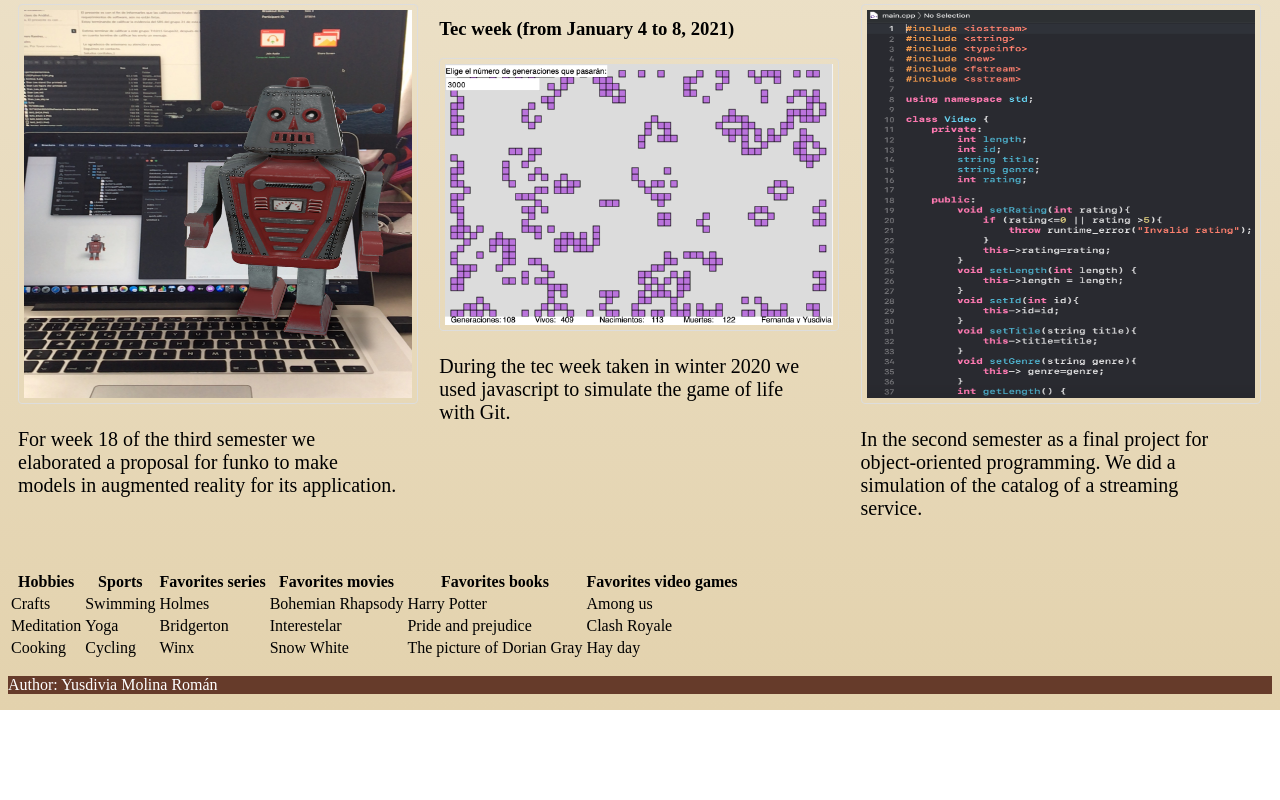
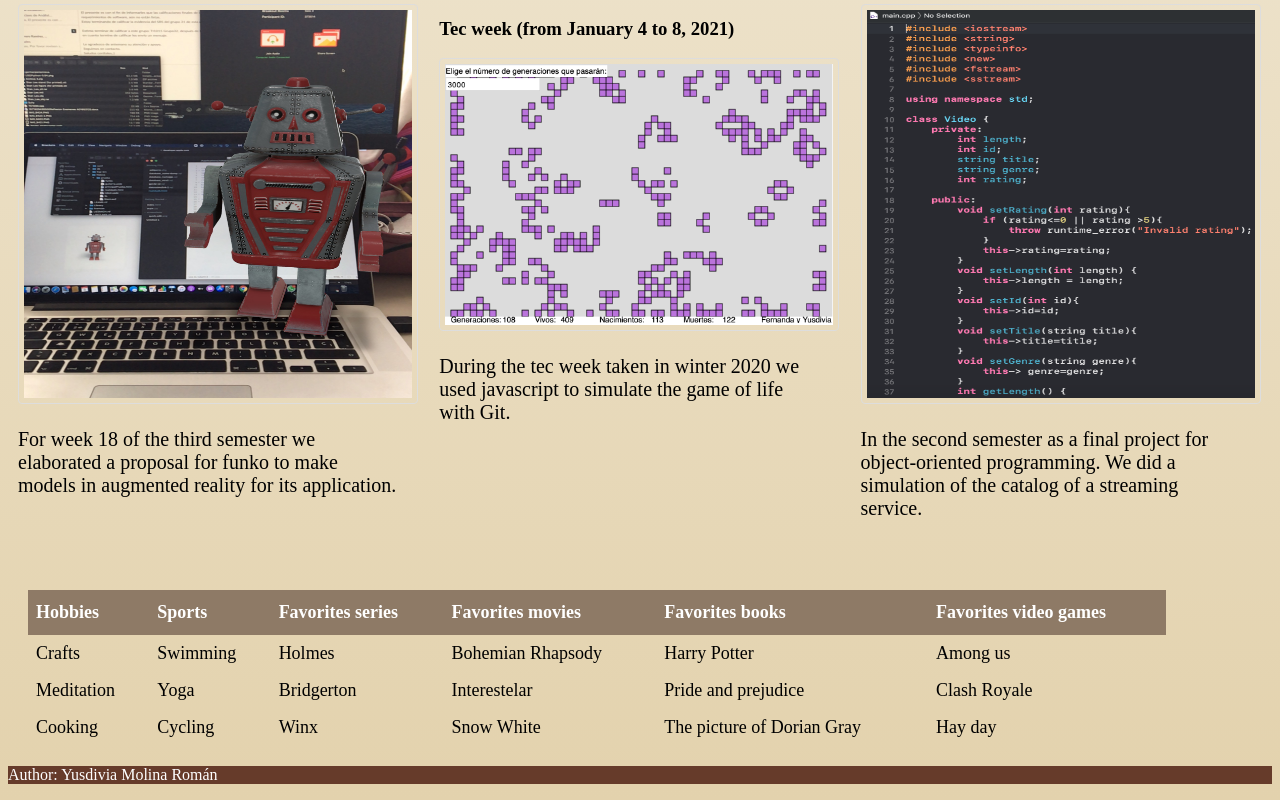
Before and after one commit to Yus127/Yus127.github.io, a plain HTML site: page index.html in a window 1280 px wide. Shown: the part 1643-2443 px from the top of the page. Before the commit the page ends 2353 px from the top, so only its background shows below. Drawn offline with Linux system fonts and the light colour scheme; a script that the page names is missing.

Commit message:
Update style.css

```diff
--- a/style.css
+++ b/style.css
@@ -24,7 +24,7 @@ background: linear-gradient(0deg, rgba(227,210,173,1) 0%, rgba(255,255,255,1) 10
   padding-left: 30px;
   box-sizing: border-box;
 }
-.section1{
+sectionA.section1{
   padding-left:20px;
 
 }
@@ -39,7 +39,7 @@ width:100%;
 float:left;
 }
 
-.section11{
+sectionB.section11{
 
     width:8%;
     height: auto;
@@ -110,7 +110,7 @@ ul.A {
 }
 
 
-#customers {
+#tablita {
 
   border-collapse: collapse;
   font-size: 18px;
@@ -118,13 +118,13 @@ ul.A {
   margin: 20px;
 }
 
-#customers td, #customers th {
+#tablita td, #tablita th {
 
   padding: 8px;
 }
 
 
-#customers th {
+#tablita th {
   padding-top: 12px;
   padding-bottom: 12px;
   text-align: left;
```
